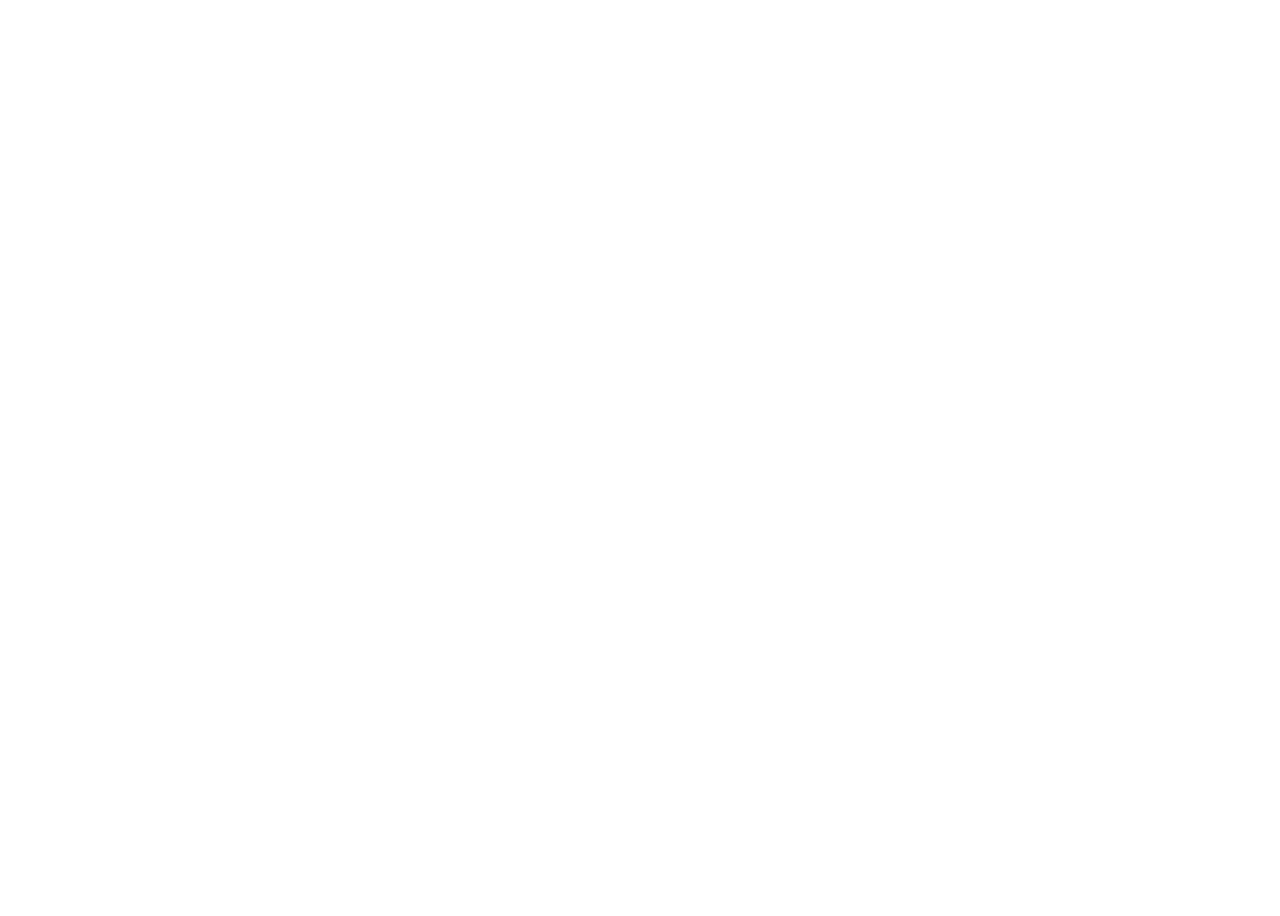
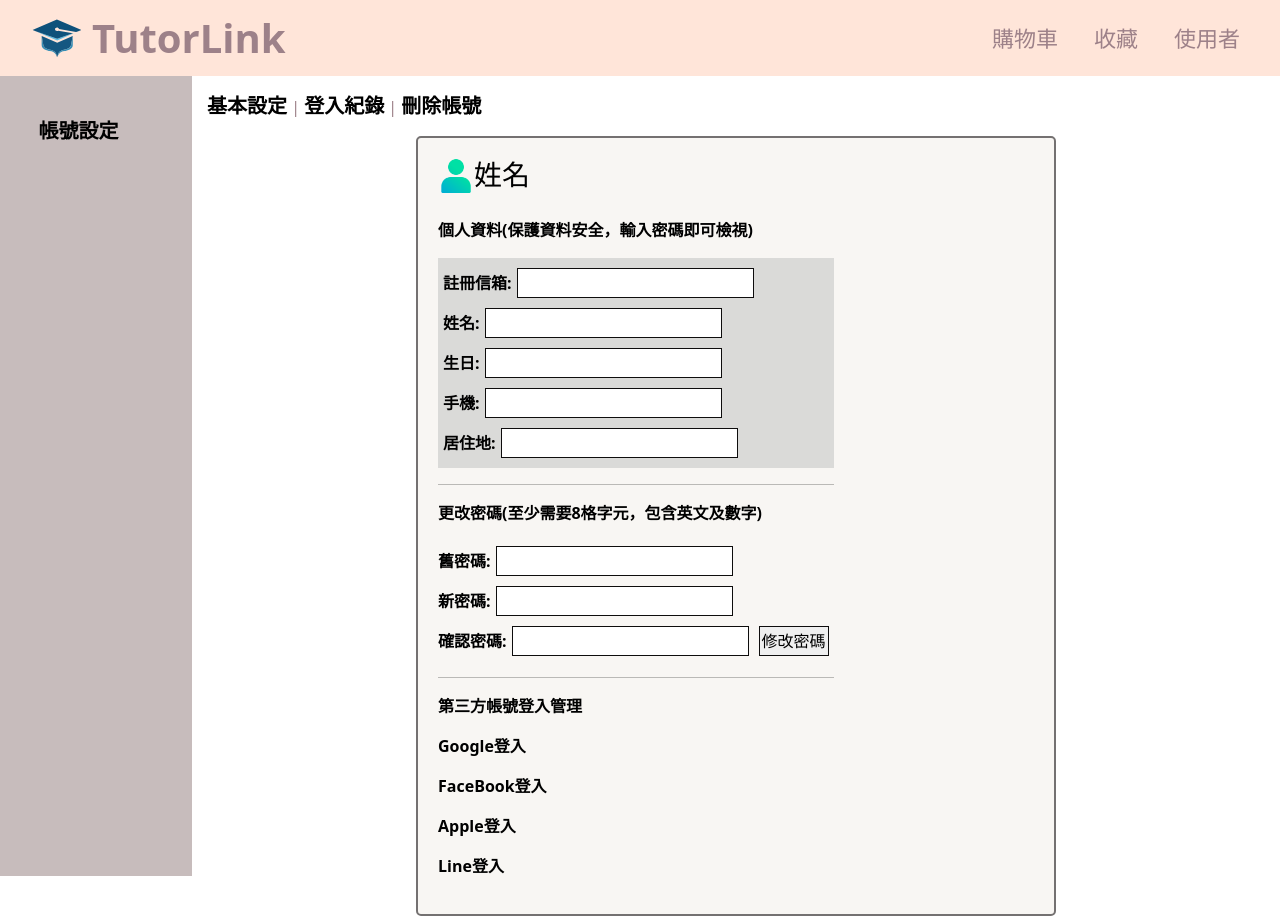
Before and after one commit to jenny3417/toturlink-vue, a Vue app: page /personal/info in a window 1280 px wide. Before the commit this address had no page. Before the commit the page ends 800 px from the top, so only its background shows below. Built offline with nearby package versions, Linux system fonts and the light colour scheme; what @ckeditor/ckeditor5-vue, wow.js would draw is missing.

Commit message:
update
更新index.js router內容

```diff
--- a/src/components/Rightmenu.vue
+++ b/src/components/Rightmenu.vue
@@ -29,7 +29,7 @@
                     <router-link to="/refund" class="nav-link">退款進度</router-link>
                 </li>
                 <li class="nav-item">
-                    <router-link to="/information" class="nav-link">個人資料</router-link>
+                    <router-link to="/Personal" class="nav-link">個人資料</router-link>
                 </li>
             </ul>
         </div>
--- a/src/components/BeTeacher.vue
+++ b/src/components/personal/BeTeacher.vue
@@ -1,7 +1,7 @@
 <template>
     <div class="teacher">
         <div class="title">
-            <img src="../assets/icon/bell.png">
+            <img src="../../assets/icon/bell.png">
             <h3>申請成為老師</h3>
         </div>
         <p>
--- /dev/null
+++ b/src/components/personal/Infomation.vue
@@ -0,0 +1,66 @@
+<template>
+    <div class="info-title">
+        <div style="display: flex;">
+            <img src="../../assets/icon/user.png">
+            <h3>姓名</h3>
+        </div>
+        <br>
+        <p>個人資料(保護資料安全，輸入密碼即可檢視)</p>
+        <div class="owenr">
+            註冊信箱:<input type="text"><br>
+            姓名:<input type="text"><br>
+            生日:<input type="text"><br>
+            手機:<input type="text"><br>
+            居住地:<input type="text"><br>
+        </div>
+        <hr>
+        <p>更改密碼(至少需要8格字元，包含英文及數字)</p>
+        舊密碼:<input type="text"><br>
+        新密碼:<input type="text"><br>
+        確認密碼:<input type="text"><input type="button" value="修改密碼">
+        <hr>
+        <p>第三方帳號登入管理</p>
+        <p>Google登入</p>
+        <p>FaceBook登入</p>
+        <p>Apple登入</p>
+        <p>Line登入</p>
+    </div>
+</template>
+<script></script>
+<style>
+.info-title {
+    display: inline;
+    color: black;
+    border-color: white;
+    vertical-align: middle;
+    font-weight: bold;
+}
+
+.info-title img {
+    width: 36px;
+}
+
+.info-title h3 {
+    margin: 0;
+    padding: 0;
+    color: black;
+}
+
+.info-title .owenr {
+    padding: 5px;
+    background-color: rgb(218, 218, 216);
+    color: black;
+}
+
+.info-title input {
+    margin: 5px;
+    /* border-radius: 5px; */
+    border: 1px solid rgb(14, 13, 13);
+    padding: 2px;
+    color: black;
+}
+
+.info-title p {
+    color: black;
+}
+</style>
--- a/src/views/Personal.vue
+++ b/src/views/Personal.vue
@@ -6,12 +6,14 @@
             <router-link class="account" to="">帳號設定</router-link>
         </div>
     </div>
-    <div style="display: block; float: left;">
-        <div class="info-title">
-            <router-link to="" class="info-router">基本設定</router-link>|
-            <router-link to="" class="info-router" @click="">登入紀錄</router-link>|
-            <router-link to="/information/beteacher" class="info-router">刪除帳號</router-link>
+    <div style="display: flex;">
+        <div class="per-title">
+            <router-link to="/personal/info" class="per-router">基本設定</router-link> |
+            <router-link to="" class="per-router" @click="">登入紀錄</router-link> |
+            <router-link to="/personal/beteacher" class="per-router">刪除帳號</router-link>
         </div>
+    </div>
+    <div class="per-content">
         <router-view></router-view>
     </div>
 </template>
@@ -27,15 +29,12 @@ import navbar from "../components/Navbar.vue"
     width: 15%;
     background-color: rgb(199, 188, 188);
     height: 100vh;
-    margin-left: 100px;
+    /* margin-left: 100px; */
     padding: 0;
     /* display: block;*/
     float: left;
 }
 
-/* .bar img {
-    width: 20px;
-} */
 
 .account {
     color: black;
@@ -44,21 +43,30 @@ import navbar from "../components/Navbar.vue"
     margin: 20%;
 }
 
-.info-router {
+.per-router {
     color: black;
     font-size: 20px;
     font-weight: bold;
 }
 
-.info-router:hover {
+.per-router:hover {
     color: red;
     font-size: 20px;
     font-weight: bold;
 }
 
-.info-title {
-    /* position: fixed; */
+.per-title {
     float: left;
     margin: 15px;
 }
+
+.per-content {
+    display: flex;
+    padding: 20px 20px 20px 20px;
+    background-color: rgb(248, 246, 243);
+    border: 2px solid rgb(116, 113, 113);
+    border-radius: 5px;
+    width: 50%;
+    margin: 0 auto;
+}
 </style>
```
Also changed, not shown: src/router/index.js (+15 -11 lines).
